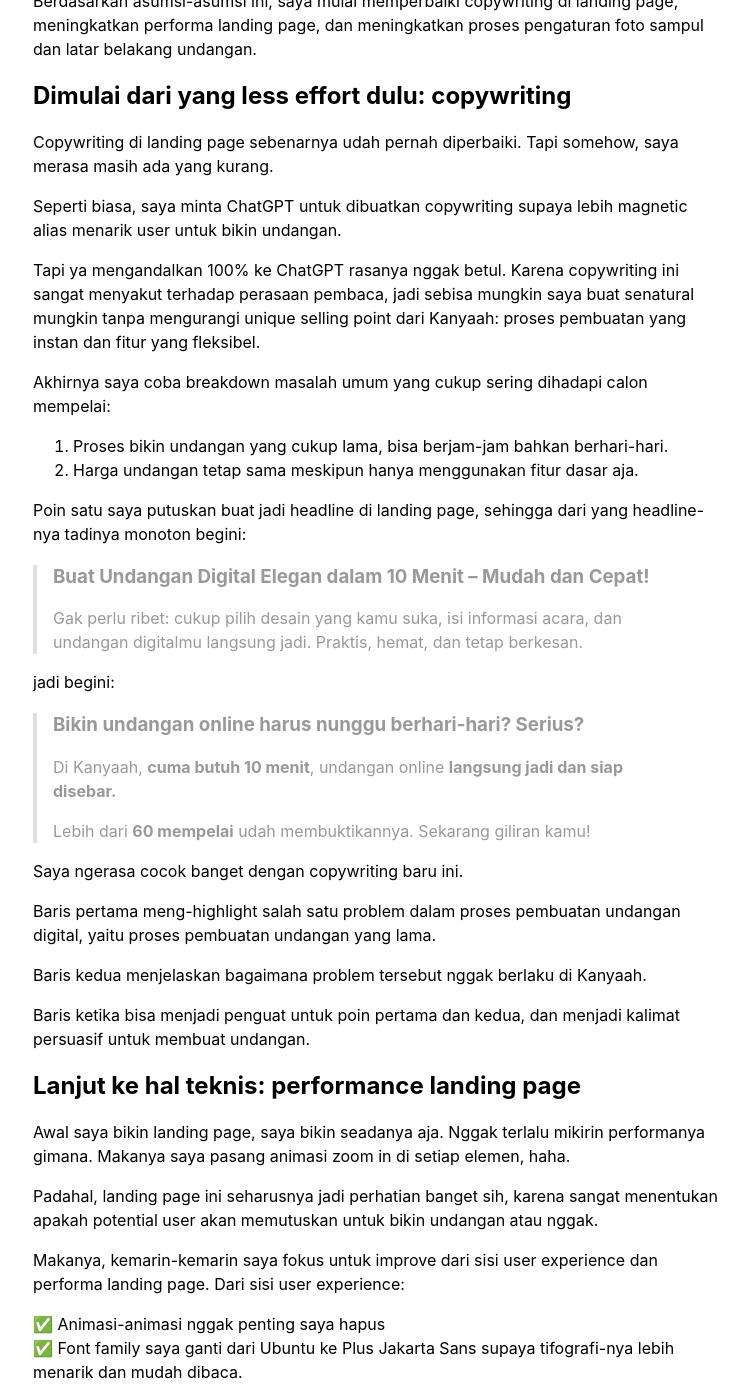
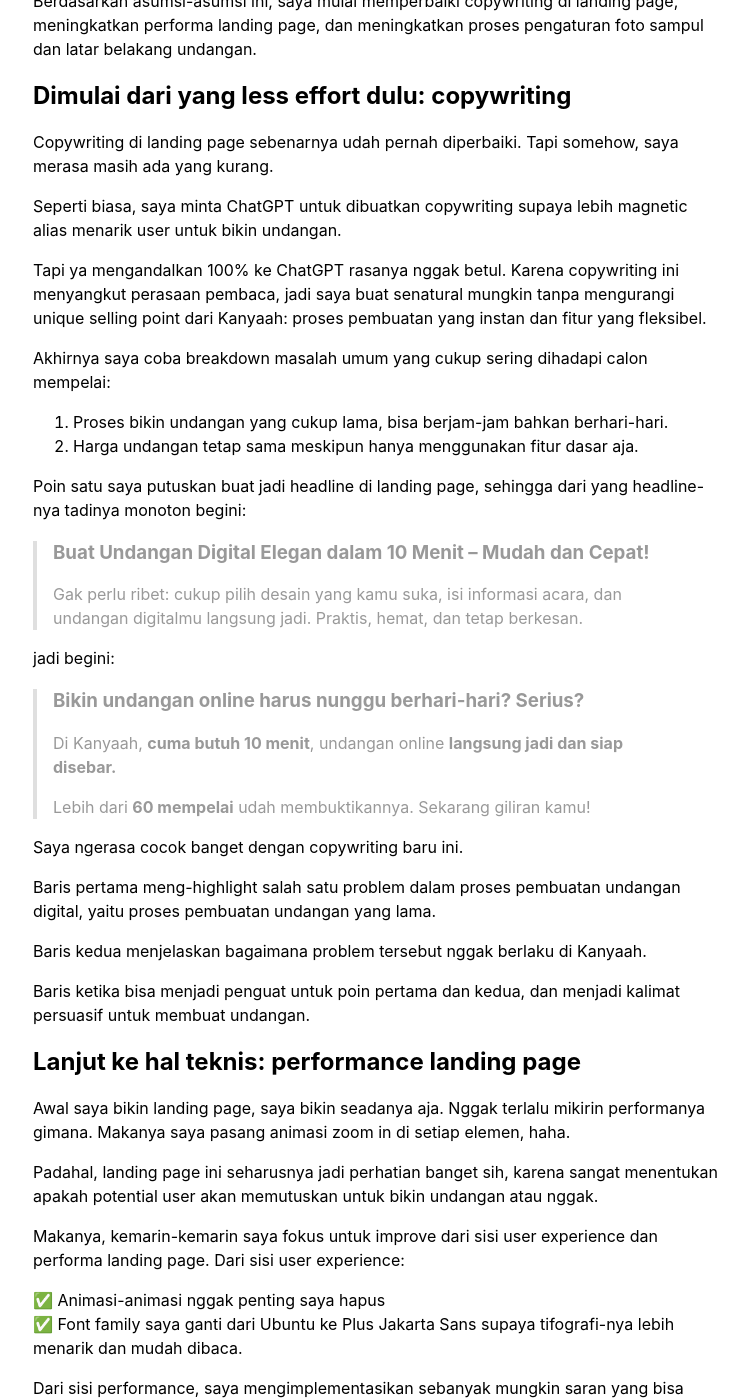
Before and after one commit to adiprnm/weblog, a Jekyll site: the page built from _posts/2025-05-20-garap-lagi-kanyaah.md, in a window 1280 px wide and 1400 px high, scrolled down 1325 px. Shown: the whole window, without its empty margins (263-1011 px from the left). Built offline with Jekyll 4.4.1, drawn with Linux system fonts in a browser that asks for light colours; some of the changed text lies outside the part shown.

Commit message:
Fix typo and refine some texts

```diff
--- a/_posts/2025-05-20-garap-lagi-kanyaah.md
+++ b/_posts/2025-05-20-garap-lagi-kanyaah.md
@@ -41,7 +41,7 @@
 
 Seperti biasa, saya minta ChatGPT untuk dibuatkan copywriting supaya lebih magnetic alias menarik user untuk bikin undangan.
 
-Tapi ya mengandalkan 100% ke ChatGPT rasanya nggak betul. Karena copywriting ini sangat menyakut terhadap perasaan pembaca, jadi sebisa mungkin saya buat senatural mungkin tanpa mengurangi unique selling point dari Kanyaah: proses pembuatan yang instan dan fitur yang fleksibel.
+Tapi ya mengandalkan 100% ke ChatGPT rasanya nggak betul. Karena copywriting ini menyangkut perasaan pembaca, jadi saya buat senatural mungkin tanpa mengurangi unique selling point dari Kanyaah: proses pembuatan yang instan dan fitur yang fleksibel.
 
 Akhirnya saya coba breakdown masalah umum yang cukup sering dihadapi calon mempelai:
 1. Proses bikin undangan yang cukup lama, bisa berjam-jam bahkan berhari-hari.
@@ -80,9 +80,9 @@
 ✅ Animasi-animasi nggak penting saya hapus<br>
 ✅ Font family saya ganti dari Ubuntu ke Plus Jakarta Sans supaya tifografi-nya lebih menarik dan mudah dibaca.
 
-Dari sisi performance, saya mengimplementasikan sebanyak mungkin saran yang bisa saya implementasikan, seperti penambahan atribut `alt` di setiap gambar yang ada, menambahkan meta description, dan sebagainya.
+Dari sisi performance, saya mengimplementasikan sebanyak mungkin saran yang bisa saya implementasikan dari Lighthouse, seperti penambahan atribut `alt` di setiap gambar yang ada, menambahkan meta description, dan sebagainya.
 
-Hasilnya? Skor Accessibility, Best Practice, dan SEO udah hijau semua di web dan mobile. Yang bermasah cuma satu: skor Performance.
+Hasilnya? Skor Accessibility, Best Practice, dan SEO udah hijau semua di web dan mobile. Yang bermasah tinggal satu: skor Performance.
 
 ## Bertanya di Threads
 
@@ -145,4 +145,8 @@
 
 Progressnya akan saya usahakan update [di akun Threads saya](https://www.threads.com/@by.adipurnm){:target="_blank"} dan di blog ini.
 
+Oh, sebelum bikin template baru, saya akan coba enhance dulu halaman Bagikan Undangan. Saat ini masih belum user-friendly. Terlalu banyak opsi aksi dalam satu halaman.
+
+Setelah undangan dibayar dan setelah login juga harusnya user diarahkan ke Bagikan Undangan aja. Biar user lebih sadar bahwa fitur ini memang ada.
+
 Semoga lancar dan nggak mangkrak lagi 💪
```
